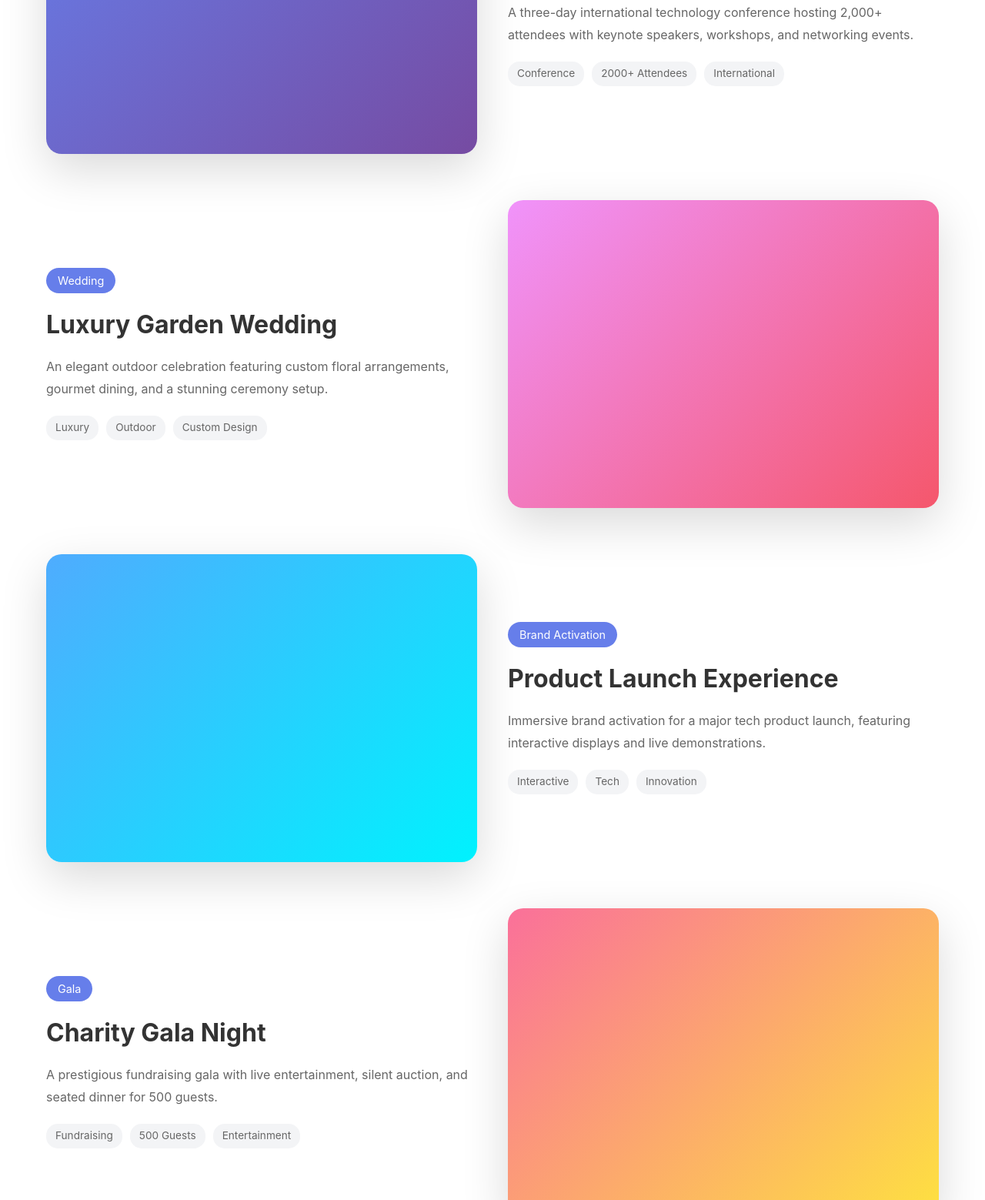
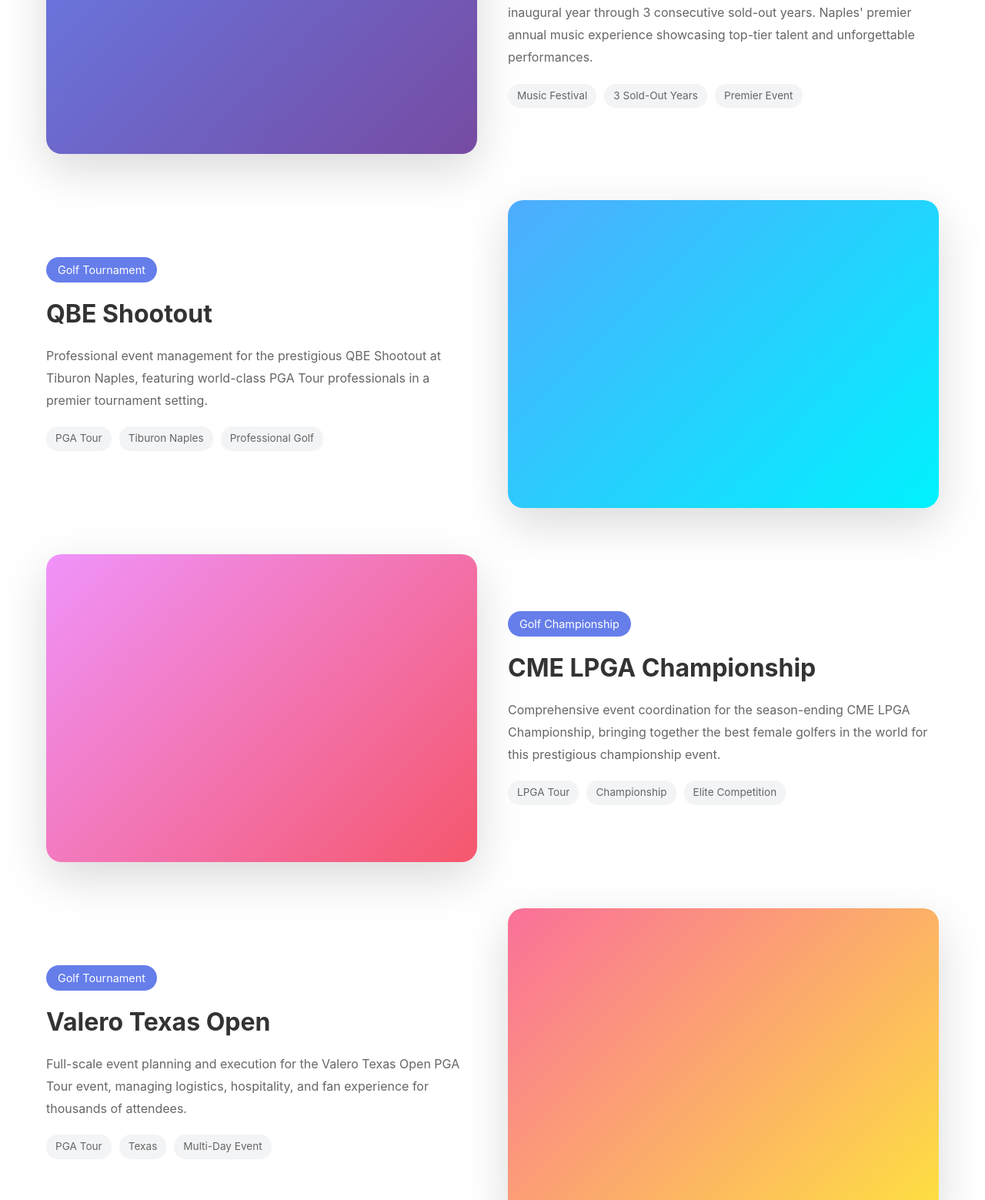
Before and after one commit to Nickgcs7/event-consulting-portfolio, a plain HTML site: page portfolio.html in a window 1280 px wide. Shown: the part 653-2212 px from the top of the page at 77% size. Drawn offline with nearby package versions, Linux system fonts and the light colour scheme.

Commit message:
Update portfolio with real events: LiveFest Naples, QBE Shootout, CME LPGA Championship, Valero Texas Open

```diff
--- a/portfolio.html
+++ b/portfolio.html
@@ -31,70 +31,70 @@
     <section class="portfolio">
         <div class="container">
             <div class="portfolio-grid">
-                <!-- Portfolio Item 1 -->
+                <!-- Portfolio Item 1 - LiveFest Naples -->
                 <div class="portfolio-item">
                     <div class="portfolio-image">
                         <div class="image-placeholder" style="background: linear-gradient(135deg, #667eea 0%, #764ba2 100%);"></div>
                     </div>
                     <div class="portfolio-content">
-                        <span class="portfolio-category">Corporate</span>
-                        <h3 class="portfolio-title">Tech Summit 2024</h3>
-                        <p class="portfolio-description">A three-day international technology conference hosting 2,000+ attendees with keynote speakers, workshops, and networking events.</p>
+                        <span class="portfolio-category">Music Festival</span>
+                        <h3 class="portfolio-title">LiveFest Naples</h3>
+                        <p class="portfolio-description">Complete ideation, planning, and execution for LiveFest Naples from inaugural year through 3 consecutive sold-out years. Naples' premier annual music experience showcasing top-tier talent and unforgettable performances.</p>
                         <div class="portfolio-tags">
-                            <span class="tag">Conference</span>
-                            <span class="tag">2000+ Attendees</span>
-                            <span class="tag">International</span>
+                            <span class="tag">Music Festival</span>
+                            <span class="tag">3 Sold-Out Years</span>
+                            <span class="tag">Premier Event</span>
                         </div>
                     </div>
                 </div>
 
-                <!-- Portfolio Item 2 -->
+                <!-- Portfolio Item 2 - QBE Shootout -->
+                <div class="portfolio-item">
+                    <div class="portfolio-image">
+                        <div class="image-placeholder" style="background: linear-gradient(135deg, #4facfe 0%, #00f2fe 100%);"></div>
+                    </div>
+                    <div class="portfolio-content">
+                        <span class="portfolio-category">Golf Tournament</span>
+                        <h3 class="portfolio-title">QBE Shootout</h3>
+                        <p class="portfolio-description">Professional event management for the prestigious QBE Shootout at Tiburon Naples, featuring world-class PGA Tour professionals in a premier tournament setting.</p>
+                        <div class="portfolio-tags">
+                            <span class="tag">PGA Tour</span>
+                            <span class="tag">Tiburon Naples</span>
+                            <span class="tag">Professional Golf</span>
+                        </div>
+                    </div>
+                </div>
+
+                <!-- Portfolio Item 3 - CME LPGA Championship -->
                 <div class="portfolio-item">
                     <div class="portfolio-image">
                         <div class="image-placeholder" style="background: linear-gradient(135deg, #f093fb 0%, #f5576c 100%);"></div>
                     </div>
                     <div class="portfolio-content">
-                        <span class="portfolio-category">Wedding</span>
-                        <h3 class="portfolio-title">Luxury Garden Wedding</h3>
-                        <p class="portfolio-description">An elegant outdoor celebration featuring custom floral arrangements, gourmet dining, and a stunning ceremony setup.</p>
+                        <span class="portfolio-category">Golf Championship</span>
+                        <h3 class="portfolio-title">CME LPGA Championship</h3>
+                        <p class="portfolio-description">Comprehensive event coordination for the season-ending CME LPGA Championship, bringing together the best female golfers in the world for this prestigious championship event.</p>
                         <div class="portfolio-tags">
-                            <span class="tag">Luxury</span>
-                            <span class="tag">Outdoor</span>
-                            <span class="tag">Custom Design</span>
+                            <span class="tag">LPGA Tour</span>
+                            <span class="tag">Championship</span>
+                            <span class="tag">Elite Competition</span>
                         </div>
                     </div>
                 </div>
 
-                <!-- Portfolio Item 3 -->
-                <div class="portfolio-item">
-                    <div class="portfolio-image">
-                        <div class="image-placeholder" style="background: linear-gradient(135deg, #4facfe 0%, #00f2fe 100%);"></div>
-                    </div>
-                    <div class="portfolio-content">
-                        <span class="portfolio-category">Brand Activation</span>
-                        <h3 class="portfolio-title">Product Launch Experience</h3>
-                        <p class="portfolio-description">Immersive brand activation for a major tech product launch, featuring interactive displays and live demonstrations.</p>
-                        <div class="portfolio-tags">
-                            <span class="tag">Interactive</span>
-                            <span class="tag">Tech</span>
-                            <span class="tag">Innovation</span>
-                        </div>
-                    </div>
-                </div>
-
-                <!-- Portfolio Item 4 -->
+                <!-- Portfolio Item 4 - Valero Texas Open -->
                 <div class="portfolio-item">
                     <div class="portfolio-image">
                         <div class="image-placeholder" style="background: linear-gradient(135deg, #fa709a 0%, #fee140 100%);"></div>
                     </div>
                     <div class="portfolio-content">
-                        <span class="portfolio-category">Gala</span>
-                        <h3 class="portfolio-title">Charity Gala Night</h3>
-                        <p class="portfolio-description">A prestigious fundraising gala with live entertainment, silent auction, and seated dinner for 500 guests.</p>
+                        <span class="portfolio-category">Golf Tournament</span>
+                        <h3 class="portfolio-title">Valero Texas Open</h3>
+                        <p class="portfolio-description">Full-scale event planning and execution for the Valero Texas Open PGA Tour event, managing logistics, hospitality, and fan experience for thousands of attendees.</p>
                         <div class="portfolio-tags">
-                            <span class="tag">Fundraising</span>
-                            <span class="tag">500 Guests</span>
-                            <span class="tag">Entertainment</span>
+                            <span class="tag">PGA Tour</span>
+                            <span class="tag">Texas</span>
+                            <span class="tag">Multi-Day Event</span>
                         </div>
                     </div>
                 </div>
@@ -107,7 +107,7 @@
                     <div class="portfolio-content">
                         <span class="portfolio-category">Corporate</span>
                         <h3 class="portfolio-title">Annual Awards Ceremony</h3>
-                        <p class="portfolio-description">Sophisticated awards ceremony with full production, stage design, and live streaming capabilities.</p>
+                        <p class="portfolio-description">Sophisticated awards ceremony with full production, stage design, and live streaming capabilities for corporate excellence recognition.</p>
                         <div class="portfolio-tags">
                             <span class="tag">Awards</span>
                             <span class="tag">Live Stream</span>
@@ -119,16 +119,16 @@
                 <!-- Portfolio Item 6 -->
                 <div class="portfolio-item">
                     <div class="portfolio-image">
-                        <div class="image-placeholder" style="background: linear-gradient(135deg, #ff9a9e 0%, #fecfef 100%);"></div>
+                        <div class="image-placeholder" style="background: linear-gradient(135deg, #667eea 0%, #764ba2 100%);"></div>
                     </div>
                     <div class="portfolio-content">
-                        <span class="portfolio-category">Festival</span>
-                        <h3 class="portfolio-title">Music & Arts Festival</h3>
-                        <p class="portfolio-description">Multi-stage outdoor festival featuring international artists, food vendors, and art installations over three days.</p>
+                        <span class="portfolio-category">Brand Activation</span>
+                        <h3 class="portfolio-title">Product Launch Experience</h3>
+                        <p class="portfolio-description">Immersive brand activation featuring interactive displays, live demonstrations, and engaging experiences that create lasting impressions.</p>
                         <div class="portfolio-tags">
-                            <span class="tag">Multi-Day</span>
-                            <span class="tag">Outdoor</span>
-                            <span class="tag">10,000+ Attendees</span>
+                            <span class="tag">Interactive</span>
+                            <span class="tag">Innovation</span>
+                            <span class="tag">Engagement</span>
                         </div>
                     </div>
                 </div>
```
